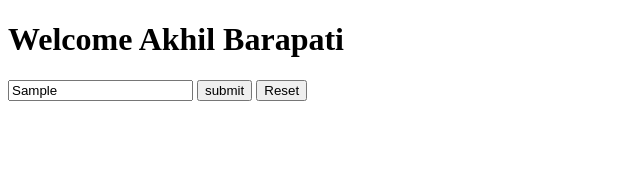
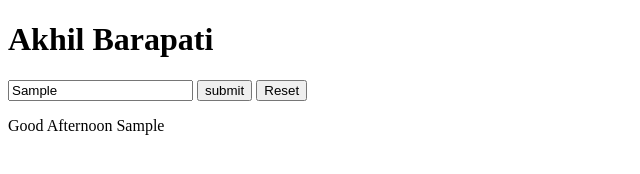
Before and after one commit to Barapati25/.Net-Frontend-, a plain HTML site: page Da9-user-input/index.html in a window 1280 px wide. Both pictures are taken after typing "Sample" into the empty fields and a click on the button "submit". Shown: the whole page, without its empty margins (0-640 px from the left). Drawn offline with Linux system fonts and the light colour scheme.

Commit message:
Day9-Date and Time

```diff
--- a/Da9-user-input/index.html
+++ b/Da9-user-input/index.html
@@ -3,11 +3,11 @@
 <head>
     <meta charset="UTF-8">
     <meta name="viewport" content="width=device-width, initial-scale=1.0">
-    <title>Document</title>
+    <title>Day9-User input </title>
 </head>
 <body>
-    <H1>Welcome Akhil Barapati</H1>
-    <input type="text" id="nameinput" placeholder="Akhil Barapati!">
+    <H1>Akhil Barapati</H1>
+    <input type="text" id="nameInput" placeholder="Enter your name">
     <button id="submitbtn">submit</button>
     <button id="resetbtn">Reset</button>
     <p id="output"></p>
--- a/Da9-user-input/script.js
+++ b/Da9-user-input/script.js
@@ -3,11 +3,23 @@ let resetbtn = document.getElementById("resetbtn");
 buttton.addEventListener("click", showName);
 resetbtn.addEventListener("click",resetData);
 
-function showname (
-) {
-    let name = document.getElementById("nameinput").value;
-    document.getElementById("output").innerText="Hello"+name;
+function showName() {
+    let name = document.getElementById("nameInput").value.trim();
 
+    if (name === "") {
+        alert("Please enter your name");
+    } else {
+        let hour = new Date().getHours();
+        let greeting;
+        if (hour < 12){
+            greeting = "Good Morning";
+
+        }else if (hour<18){
+            greeting = "Good Afternoon";
+        }else {greeting="Good Evening";}
+        let upperName = name.toUpperCase();
+        document.getElementById("output").innerText = `${greeting} ${name}`;
+    }
 }
 function resetData(){
  document.getElementById("nameinput").value ="";
```
